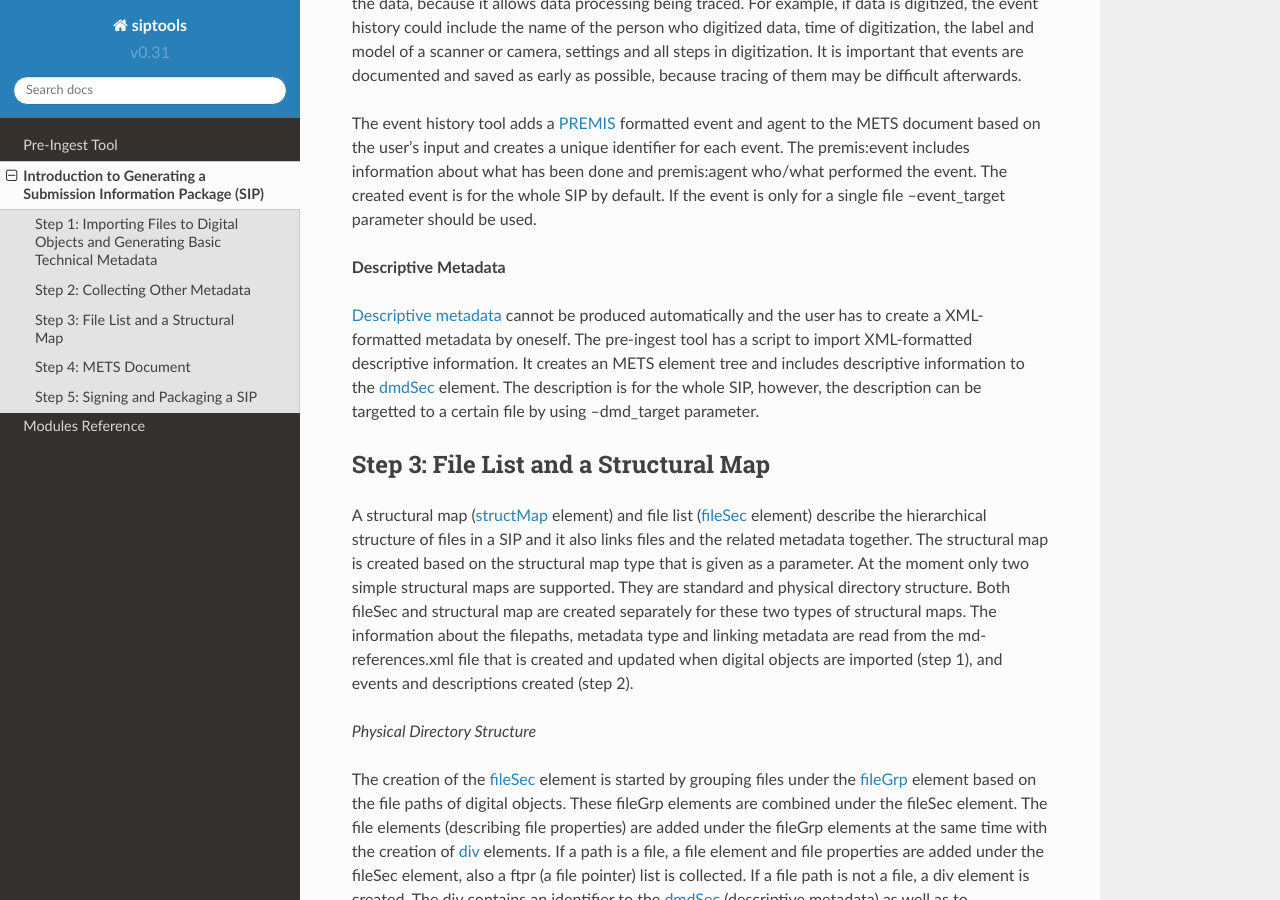
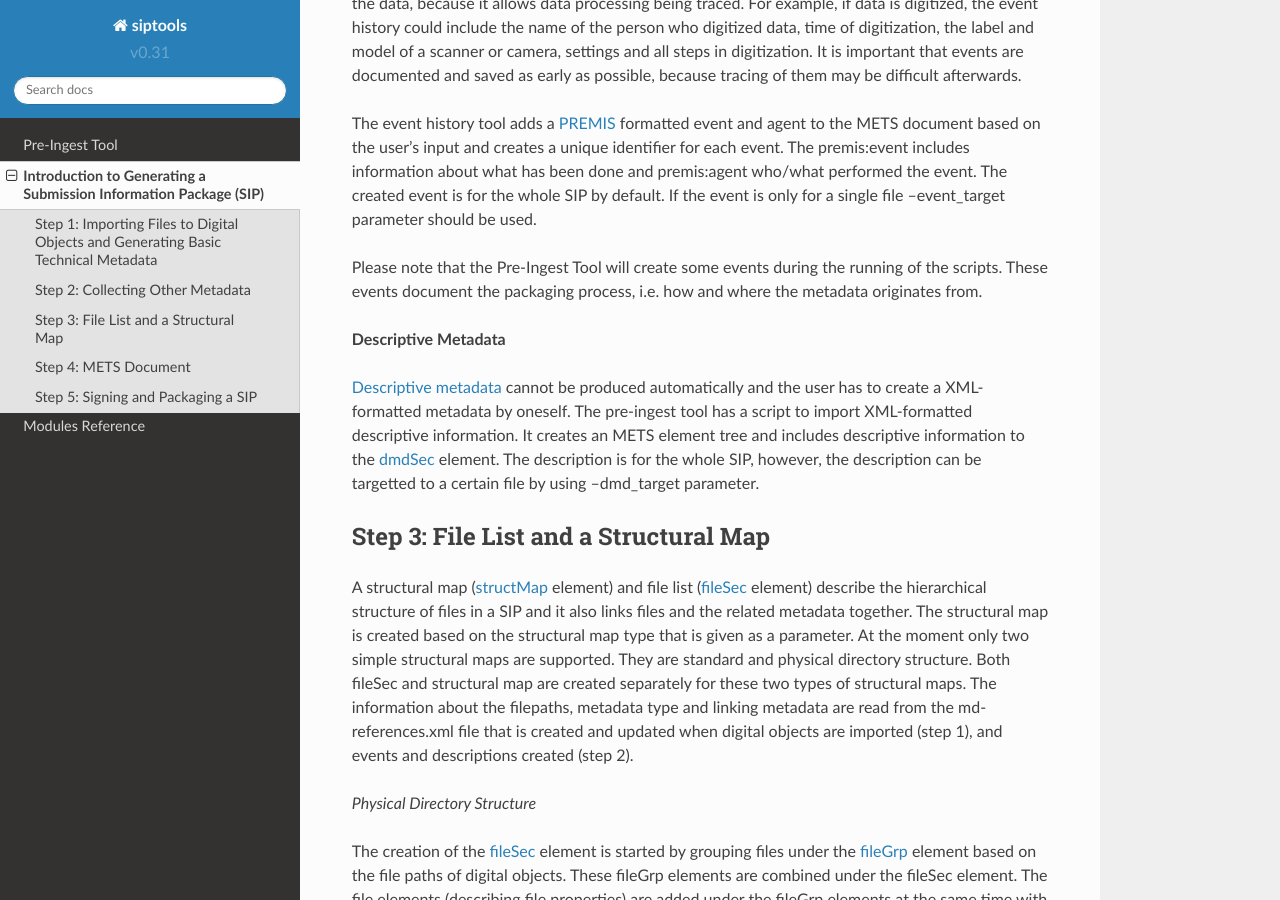
Before and after one commit to Digital-Preservation-Finland/dpres-siptools, a Sphinx documentation site: the page built from doc/source/intro.rst, in a window 1280 px wide and 900 px high, scrolled down 3273 px. Built offline with Sphinx 7.4.7 and the Read the Docs theme 2.0.0, drawn with Linux system fonts in a browser that asks for light colours; pages that are not in the unit, such as notebooks, are missing from menus.

Commit message:
SAPA-416 Update intro.rst

```diff
--- a/doc/source/intro.rst
+++ b/doc/source/intro.rst
@@ -131,6 +131,9 @@ about what has been done and premis:agent who/what performed the event. The crea
 the whole SIP by default. If the event is only for a single file --event_target parameter should be
 used.
 
+Please note that the Pre-Ingest Tool will create some events during the running of the scripts. These
+events document the packaging process, i.e. how and where the metadata originates from.
+
 .. _event history: http://digitalpreservation.fi
 
 **Descriptive Metadata**
```
